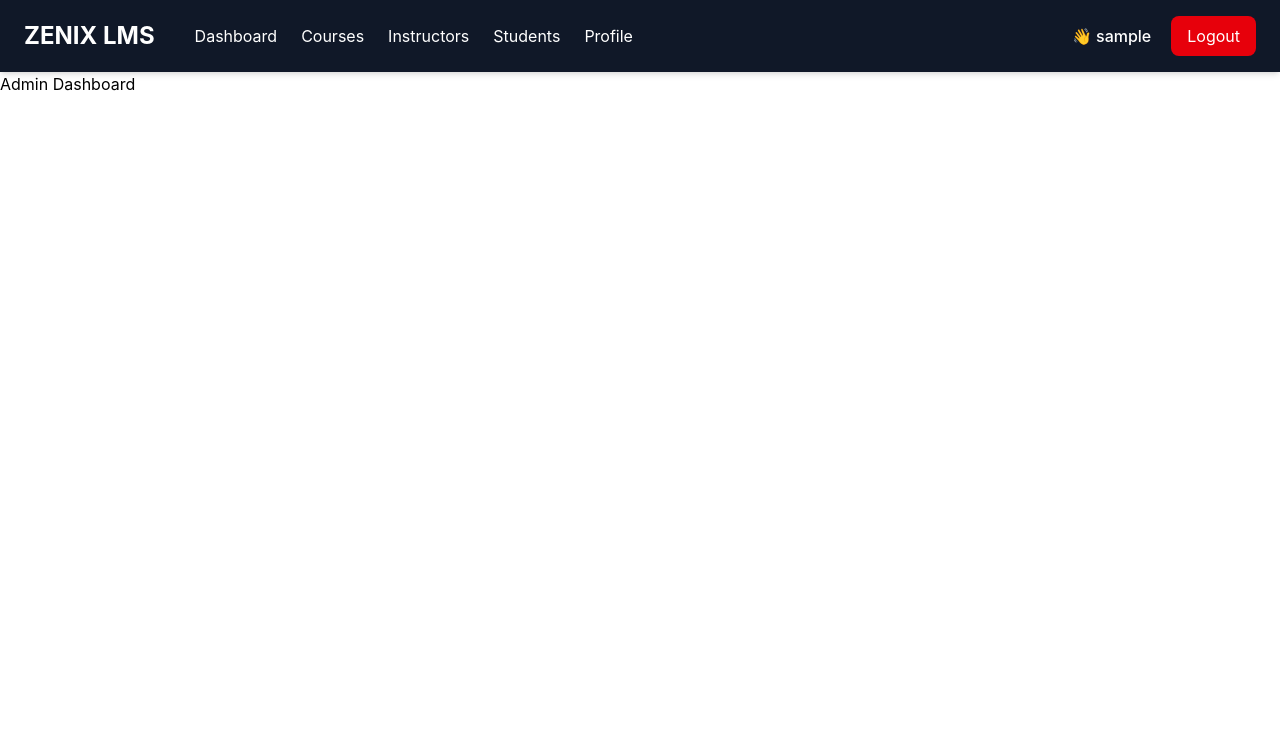
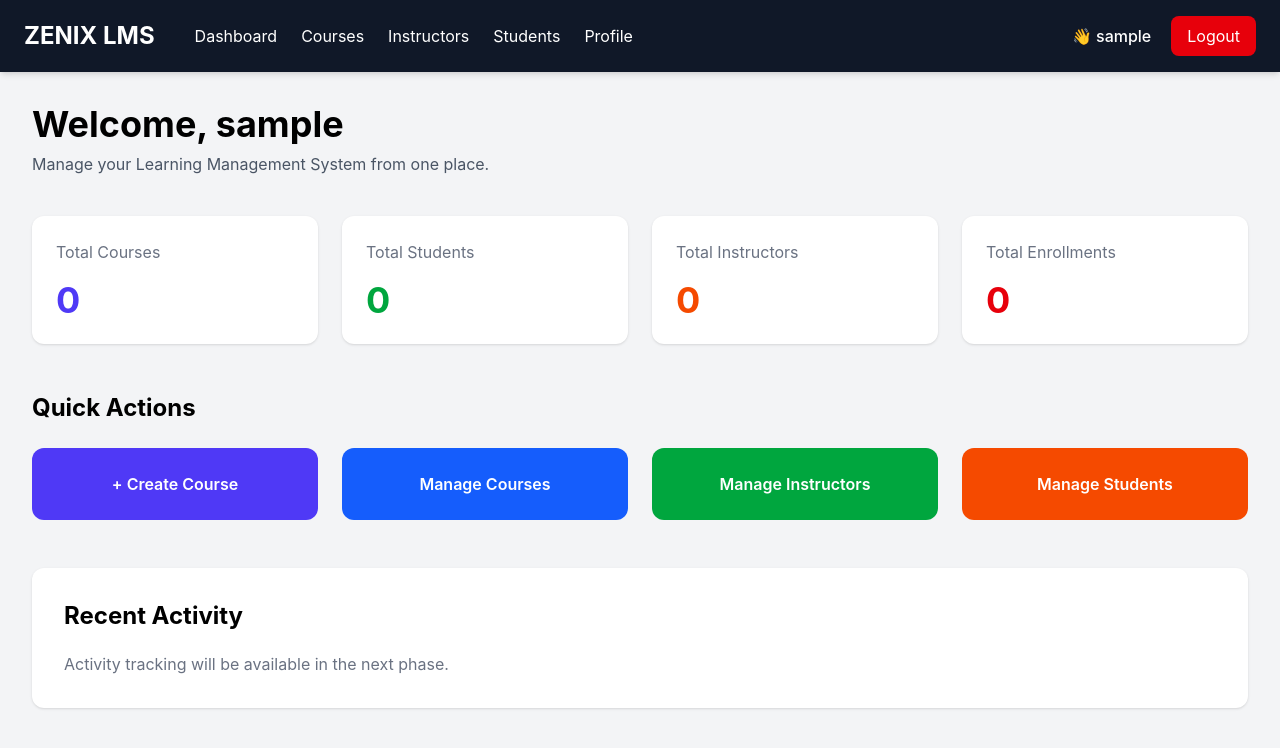
Before and after one commit to deepan-raj1/lms-saas-platform, a React (Vite) app in the folder lms_frontend/: page /admin-dashboard in a window 1280 px wide. Shown: the top 748 px of the page. Built offline with nearby package versions, Linux system fonts and the light colour scheme; sample sign-in values are in the browser's storage.

Commit message:
built admin dashboard

```diff
--- a/lms_frontend/src/pages/admin/AdminDashboard.jsx
+++ b/lms_frontend/src/pages/admin/AdminDashboard.jsx
@@ -1,11 +1,147 @@
+import { Link } from "react-router-dom";
 import AdminNavbar from "../../components/navbars/AdminNavbar";
+
 function AdminDashboard() {
-  return (
-    <div>
-      <AdminNavbar />
-      <h1>Admin Dashboard</h1>
-    </div>
-  );
+
+    const username = localStorage.getItem("username");
+
+    return (
+        <div className="min-h-screen bg-gray-100">
+
+            <AdminNavbar />
+
+            <div className="max-w-7xl mx-auto p-8">
+
+                {/* Welcome */}
+
+                <div className="mb-10">
+
+                    <h1 className="text-4xl font-bold">
+                        Welcome, {username}
+                    </h1>
+
+                    <p className="text-gray-600 mt-2">
+                        Manage your Learning Management System from one place.
+                    </p>
+
+                </div>
+
+                {/* Statistics */}
+
+                <div className="grid md:grid-cols-2 lg:grid-cols-4 gap-6 mb-12">
+
+                    <div className="bg-white rounded-xl shadow p-6">
+
+                        <h3 className="text-gray-500">
+                            Total Courses
+                        </h3>
+
+                        <p className="text-4xl font-bold mt-4 text-indigo-600">
+                            0
+                        </p>
+
+                    </div>
+
+                    <div className="bg-white rounded-xl shadow p-6">
+
+                        <h3 className="text-gray-500">
+                            Total Students
+                        </h3>
+
+                        <p className="text-4xl font-bold mt-4 text-green-600">
+                            0
+                        </p>
+
+                    </div>
+
+                    <div className="bg-white rounded-xl shadow p-6">
+
+                        <h3 className="text-gray-500">
+                            Total Instructors
+                        </h3>
+
+                        <p className="text-4xl font-bold mt-4 text-orange-600">
+                            0
+                        </p>
+
+                    </div>
+
+                    <div className="bg-white rounded-xl shadow p-6">
+
+                        <h3 className="text-gray-500">
+                            Total Enrollments
+                        </h3>
+
+                        <p className="text-4xl font-bold mt-4 text-red-600">
+                            0
+                        </p>
+
+                    </div>
+
+                </div>
+
+                {/* Quick Actions */}
+
+                <h2 className="text-2xl font-bold mb-6">
+
+                    Quick Actions
+
+                </h2>
+
+                <div className="grid md:grid-cols-2 lg:grid-cols-4 gap-6 mb-12">
+
+                    <Link
+                        to="/create-course"
+                        className="bg-indigo-600 hover:bg-indigo-700 text-white rounded-xl p-6 text-center font-semibold"
+                    >
+                        + Create Course
+                    </Link>
+
+                    <Link
+                        to="/admin-courses"
+                        className="bg-blue-600 hover:bg-blue-700 text-white rounded-xl p-6 text-center font-semibold"
+                    >
+                        Manage Courses
+                    </Link>
+
+                    <Link
+                        to="/admin-instructors"
+                        className="bg-green-600 hover:bg-green-700 text-white rounded-xl p-6 text-center font-semibold"
+                    >
+                        Manage Instructors
+                    </Link>
+
+                    <Link
+                        to="/admin-students"
+                        className="bg-orange-600 hover:bg-orange-700 text-white rounded-xl p-6 text-center font-semibold"
+                    >
+                        Manage Students
+                    </Link>
+
+                </div>
+
+                {/* Recent Activity */}
+
+                <div className="bg-white rounded-xl shadow p-8">
+
+                    <h2 className="text-2xl font-bold mb-5">
+
+                        Recent Activity
+
+                    </h2>
+
+                    <p className="text-gray-500">
+
+                        Activity tracking will be available in the next phase.
+
+                    </p>
+
+                </div>
+
+            </div>
+
+        </div>
+    );
 }
 
 export default AdminDashboard;
```
